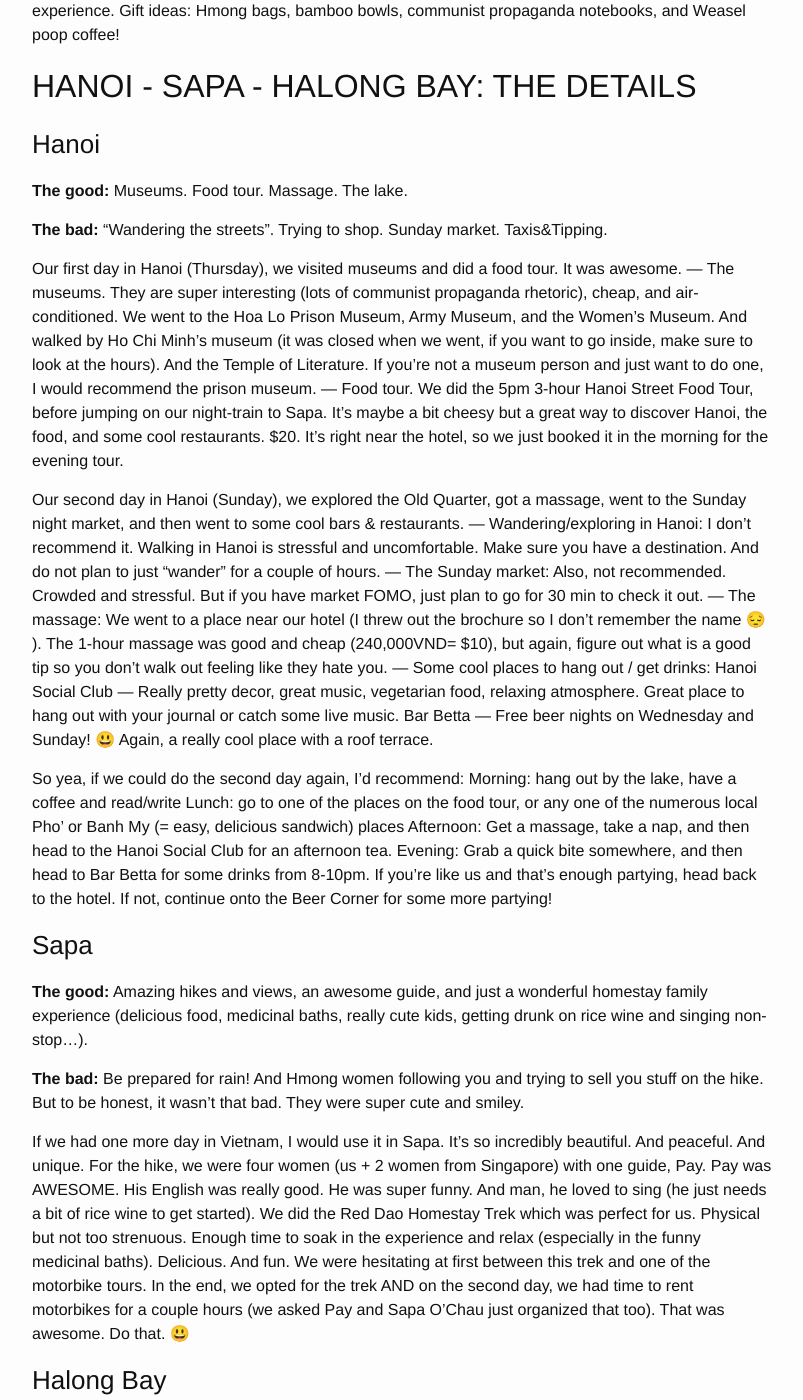
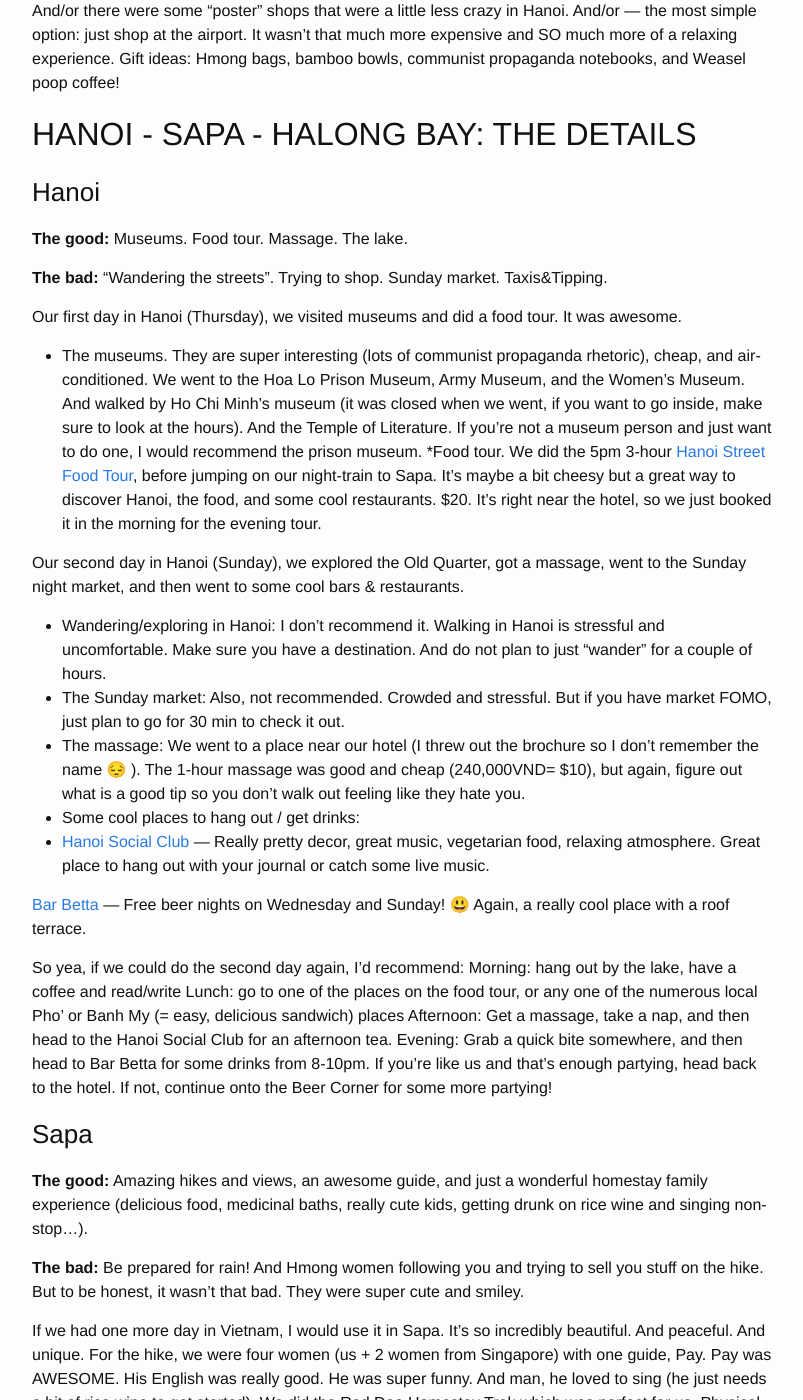
Before and after one commit to dirtyhenry/milkiway-blog, a Jekyll site: the page built from _posts/2016-05-14-one-week-in-north-vietnam.md, in a window 1280 px wide and 1400 px high, scrolled down 3156 px. Shown: the whole window, without its empty margins (238-1041 px from the left). Built offline with Jekyll 4.4.1, drawn with Linux system fonts in a browser that asks for light colours; some of the changed lines change nothing that is shown; some of the changed text lies outside the part shown.

Commit message:
Update 2016-05-14-one-week-in-north-vietnam.md

```diff
--- a/_posts/2016-05-14-one-week-in-north-vietnam.md
+++ b/_posts/2016-05-14-one-week-in-north-vietnam.md
@@ -40,7 +40,8 @@
 
 ### Tour agency
 
-Sapa O’Chau.  We found them on the internet and contacted them to organize a trek in Sapa.  They ended up organizing everything for Sapa and Halong Bay:
+[Sapa O’Chau](http://www.sapaochau.org).
+We found them on the internet and contacted them to organize a trek in Sapa.  They ended up organizing everything for Sapa and Halong Bay:
 - Train and shuttle to/from Sapa
 - Sapa trek (2d/1n)
 - Transport to/from Halong Bay
@@ -52,7 +53,7 @@
 
 ### Hotel in Hanoi
 
-New Vision Hotel
+[New Vision Hotel](https://www.tripadvisor.com.sg/Hotel_Review-g293924-d2303643-Reviews-New_Vision_Hotel-Hanoi.html).
 Amazing service.  The people working there were extremely kind and helpful.
 The breakfast was surprisingly copious and delicious.
 Central location in the Old Quarter near the lake.
@@ -65,7 +66,7 @@
 
 ### Visa
 
-If you need a visa, make sure to do it online (and have ids photos ready!) and we would totally recommend paying the extra $15 to do the “fast track” service. Otherwise, you’ll be sitting in the airport waiting for 1.5 hours.
+If you need a visa, make sure to do it [online](http://www.vietnamvisapro.net) (and have ids photos ready!) and we would totally recommend paying the extra $15 to do the “fast track” service. Otherwise, you’ll be sitting in the airport waiting for 1.5 hours.
 
 ### Money/tipping
 
@@ -111,17 +112,19 @@
 **The bad:** “Wandering the streets”.  Trying to shop.  Sunday market.  Taxis&Tipping.
 
 Our first day in Hanoi (Thursday), we visited museums and did a food tour.  It was awesome.
-— The museums.  They are super interesting (lots of communist propaganda rhetoric), cheap, and air-conditioned.  We went to the Hoa Lo Prison Museum, Army Museum, and the Women’s Museum.  And walked by Ho Chi Minh’s museum (it was closed when we went, if you want to go inside, make sure to look at the hours).  And the Temple of Literature.
+* The museums.  They are super interesting (lots of communist propaganda rhetoric), cheap, and air-conditioned.  We went to the Hoa Lo Prison Museum, Army Museum, and the Women’s Museum.  And walked by Ho Chi Minh’s museum (it was closed when we went, if you want to go inside, make sure to look at the hours).  And the Temple of Literature.
 If you’re not a museum person and just want to do one, I would recommend the prison museum.
-— Food tour.  We did the 5pm 3-hour Hanoi Street Food Tour, before jumping on our night-train to Sapa.  It’s maybe a bit cheesy but a great way to discover Hanoi, the food, and some cool restaurants.  $20.  It’s right near the hotel, so we just booked it in the morning for the evening tour.
+*Food tour.  We did the 5pm 3-hour [Hanoi Street Food Tour](http://www.hanoistreetfoodtour.com), before jumping on our night-train to Sapa.  It’s maybe a bit cheesy but a great way to discover Hanoi, the food, and some cool restaurants.  $20.  It’s right near the hotel, so we just booked it in the morning for the evening tour.
 
 Our second day in Hanoi (Sunday), we explored the Old Quarter, got a massage, went to the Sunday night market, and then went to some cool bars & restaurants.
-— Wandering/exploring in Hanoi: I don’t recommend it.  Walking in Hanoi is stressful and uncomfortable.  Make sure you have a destination.  And do not plan to just “wander” for a couple of hours.
-— The Sunday market: Also, not recommended.  Crowded and stressful.  But if you have market FOMO, just plan to go for 30 min to check it out.
-— The massage: We went to a place near our hotel (I threw out the brochure so I don’t remember the name 😔 ).  The 1-hour massage was good and cheap (240,000VND= $10), but again, figure out what is a good tip so you don’t walk out feeling like they hate you.
-— Some cool places to hang out / get drinks:
-Hanoi Social Club — Really pretty decor, great music, vegetarian food, relaxing atmosphere.  Great place to hang out with your journal or catch some live music.
-Bar Betta — Free beer nights on Wednesday and Sunday! 😃 Again, a really cool place with a roof terrace.
+* Wandering/exploring in Hanoi: I don’t recommend it.  Walking in Hanoi is stressful and uncomfortable.  Make sure you have a destination.  And do not plan to just “wander” for a couple of hours.
+* The Sunday market: Also, not recommended.  Crowded and stressful.  But if you have market FOMO, just plan to go for 30 min to check it out.
+* The massage: We went to a place near our hotel (I threw out the brochure so I don’t remember the name 😔 ).  The 1-hour massage was good and cheap (240,000VND= $10), but again, figure out what is a good tip so you don’t walk out feeling like they hate you.
+* Some cool places to hang out / get drinks:
+*
+[Hanoi Social Club](https://www.tripadvisor.com.sg/Restaurant_Review-g293924-d2216014-Reviews-The_Hanoi_Social_Club-Hanoi.html) — Really pretty decor, great music, vegetarian food, relaxing atmosphere.  Great place to hang out with your journal or catch some live music.
+
+[Bar Betta](https://www.tripadvisor.com.sg/Restaurant_Review-g293924-d3588861-Reviews-Bar_Betta-Hanoi.html) — Free beer nights on Wednesday and Sunday! 😃 Again, a really cool place with a roof terrace.
 
 So yea, if we could do the second day again, I’d recommend:
 Morning: hang out by the lake, have a coffee and read/write
```
